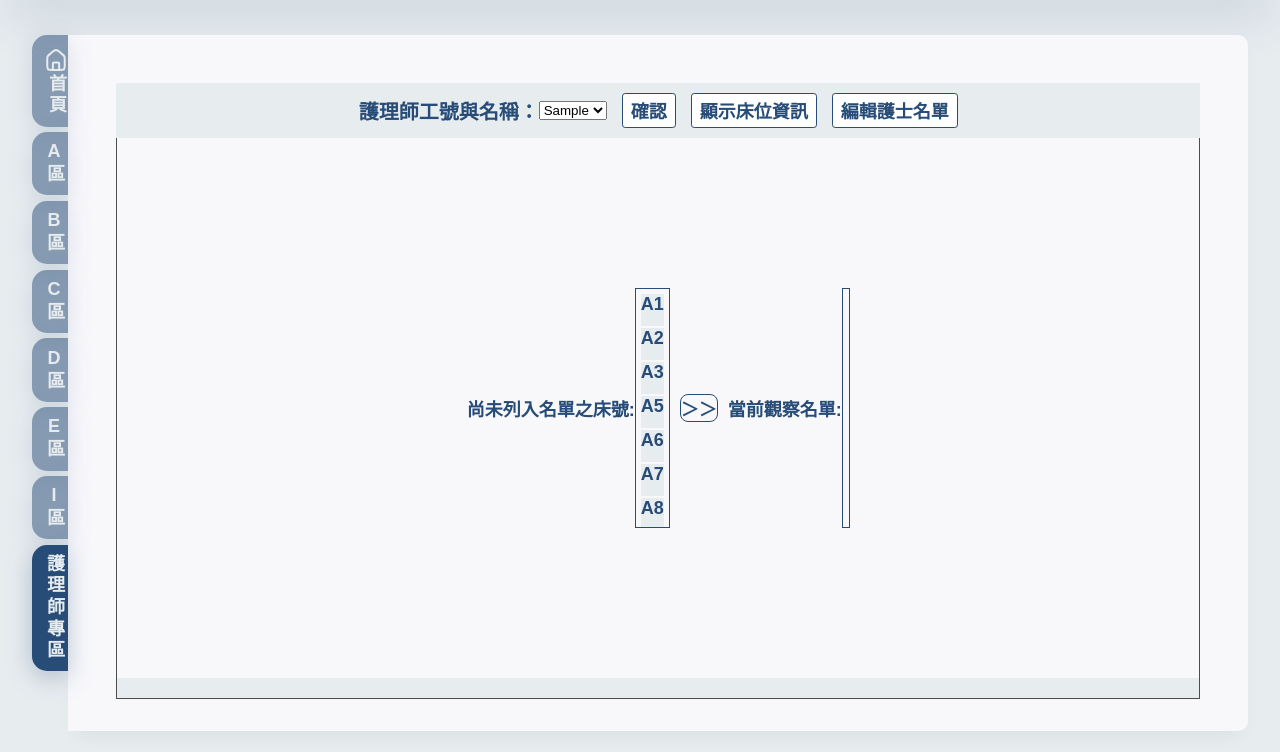
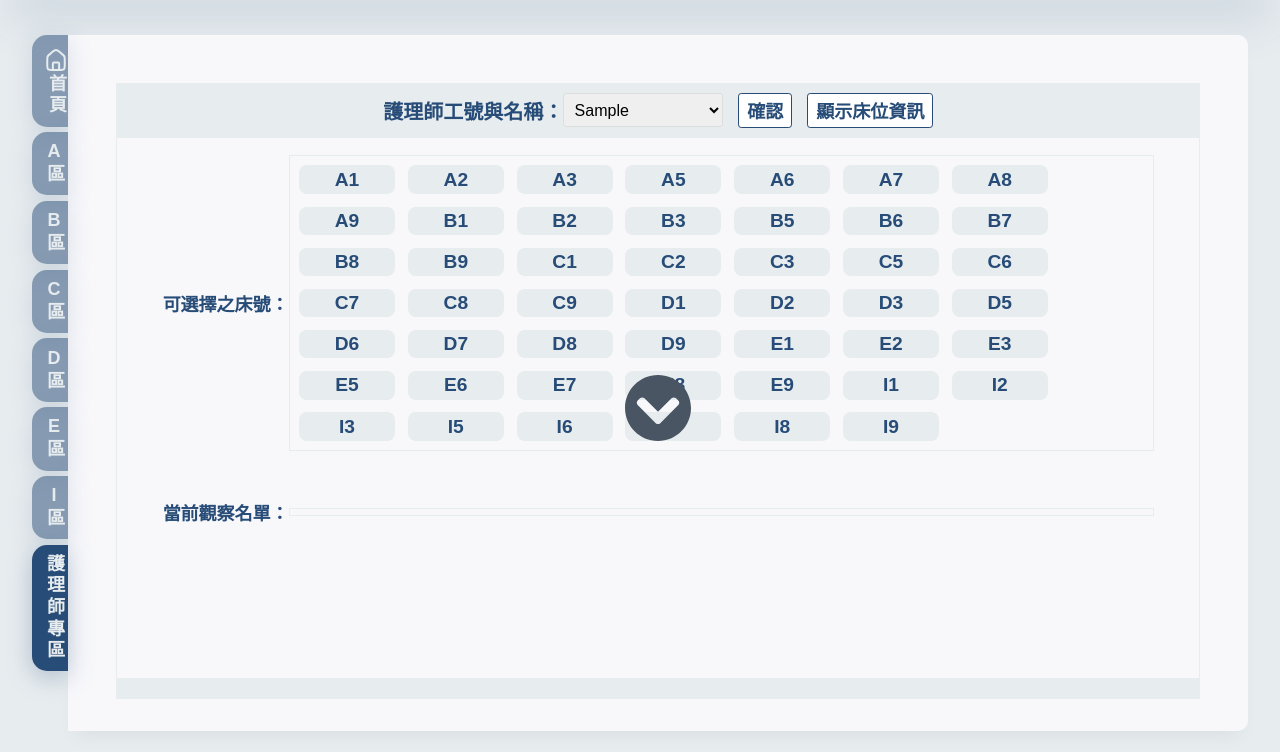
Before and after one commit to Azure0413-project/IDH, a Django app: template interface/templates/nurseAreaAdjust.html in a window 1280 px wide. Shown: the part 48-800 px from the top of the page. Run offline with Django 3.2, Linux system fonts and the light colour scheme; the template is opened without the code that fills it: most values are stand-ins (such as "Sample title", 1, 10 or a date in 2020); some libraries are stand-ins or nearby versions.

Commit message:
[Feature]Modify nurse search list layout

```diff
--- a/interface/templates/nurseAreaAdjust.html
+++ b/interface/templates/nurseAreaAdjust.html
@@ -1,4 +1,5 @@
 {% extends 'base.html' %} {% block content %} {% load static %}
+<script src="{% static "js/nurseAreaAdjust.js" %}"></script>
 <div class="container">
   <div class="tab">
     <button class="tablinks"  onclick="openTab(event, 'dashboard', 'dashboard')"  id="defaultOpen">
@@ -28,22 +29,22 @@
           {% csrf_token %}
           <button class="nurse-btn" onclick="AdjustPage()">確認</button>
           <button class="nurse-btn" onclick="SwitchSearchPage()">顯示床位資訊</button>
-          <button class="nurse-btn">編輯護士名單</button>
         </div>
         <div class="tab-area-nurse-v2">
           <div class="left-tab-area">
-              <div style="display: flex; justify-content: center;">
-                尚未列入名單之床號:
+              <div>
+                可選擇之床號：
               </div>
               <ul id="notInList" class="list-format">
               </ul>
           </div>
           <div class="middle-tab-area">
-              <a style="border: 1px solid; border-radius: 8px;">＞＞</a>
+            {%load static%}
+            <img src="{% static 'img/right_active.svg' %}" alt=">>">
           </div>
           <div class="right-tab-area">
               <div>
-                當前觀察名單:
+                當前觀察名單：
               </div>
               <ul id="existedList" class="list-format">
               </ul>
--- a/interface/templates/nurseAreaNurseList.html
+++ b/interface/templates/nurseAreaNurseList.html
@@ -1,4 +1,5 @@
 {% extends 'base.html' %} {% block content %} {% load static %}
+<script src="{% static "js/nurseAreaNurseList.js" %}"></script>
 <div class="container">
   <div class="tab">
     <button class="tablinks"  onclick="openTab(event, 'dashboard', 'dashboard')"  id="defaultOpen">
--- a/static/css/dashboard.css
+++ b/static/css/dashboard.css
@@ -191,15 +191,6 @@
     height: 100%;
 }
 
-.tab-area-nurse-v2 {
-    display: flex;
-    justify-content: center;
-    align-items: center;
-    height: 90%;
-    border-left: 1px solid #4D4D4D;
-    border-right: 1px solid #4D4D4D;
-}
-
 .tab-area h1 {
     color: rgba(135, 156, 179, 0.4);
     font-size: 72px;
--- a/static/css/nurseArea.css
+++ b/static/css/nurseArea.css
@@ -1,17 +1,32 @@
+.tab-area-nurse-v2 {
+    display: flex;
+    flex-direction: column;
+    justify-content: center;
+    align-items: center;
+    height: 90%;
+    border-left: 1px solid #E7ECEF;
+    border-right: 1px solid #E7ECEF;
+}
+
 .list-format {
-    display: inline !important;
-    border: 1px solid;
+    display: flex;
+    flex-flow: row wrap;
     padding: 3px 3px 3px 3px;
-    overflow-y: scroll;
-    height: 15rem;
+    width: 80%;
+    border: 1px solid #E7ECEF;
 }
 
 .middle-tab-area {
     display: flex;
     align-items: center;
     justify-content: center;
-    margin: 5px 5px 5px 5px;
-    padding: 5px 5px 5px 5px;
+    margin: 5px;
+    padding: 5px;
+    height: 10px;
+}
+
+.middle-tab-area img {
+    rotate: 90deg;
 }
 
 .top-tab-area {
@@ -30,18 +45,26 @@
     align-items: center;
     justify-content: center;
     padding: 10px 10px 10px 10px;
-    border-left: 1px solid #4D4D4D;
-    border-right: 1px solid #4D4D4D;
-    border-bottom: 1px solid #4D4D4D;
+    border-left: 1px solid #E7ECEF;
+    border-right: 1px solid #E7ECEF;
+    border-bottom: 1px solid #E7ECEF;
 }
 
 .list-cell-format {
-    height: 2rem;
-    width: auto;
-    font-size: 18px;
+    list-style: none;
+    margin: 0.4rem;
+    height: 100%;
+    width: 5em;
+    font-size: 1.2rem;
+    padding: 0.2rem;
     background-color: #E7ECEF;
-    margin: 2px 2px 2px 2px;
-    list-style: none;
+    border-radius: 0.5rem;
+    text-align: center;
+}
+
+.list-cell-format:hover {
+    color: #E7ECEF;
+    background-color: #4a5563;
 }
 
 .nurseList-cell-format{
@@ -59,6 +82,8 @@
     display: flex !important;
     align-items: center !important;
     justify-content: center !important;
+    width: 100%;
+    height: 35%;
 }
 
 .nurse-btn {
@@ -80,3 +105,36 @@
     justify-content: center;
     font-size: 2rem;
 }
+
+select {
+    width: 10em;
+    padding: 0.4rem;
+    border: 1px solid #ddd;
+    border-radius: 0.2rem;
+    font-size: 1rem;
+}
+
+option {
+    padding: 10px;
+    height: 10px;
+}
+
+select:focus {
+    outline: none;
+    border-color: #333;
+}
+
+.tab-area-nurse .down {
+    height: 100%;
+    overflow: auto;
+    display: flex;
+    flex-flow: row wrap;
+    margin: 0 auto;
+    justify-content: center;
+    align-content: flex-start;
+}
+
+.tab-area-nurse ul .bed {
+    margin: 2rem 2rem 1.5rem 2rem;
+    flex: 0 0 45%;
+}
--- a/static/js/index.js
+++ b/static/js/index.js
@@ -125,6 +125,7 @@ function prev() {
 }
 
 function clear() {
+  console.log("clear");
   let back = document.location.href;
   let area = back.split("/");
   if (area[4] == "get_record") {
--- a/static/js/nurseAreaSearch.js
+++ b/static/js/nurseAreaSearch.js
@@ -12,6 +12,7 @@ function SearchFunc(){
     }
     targetUrl = rootUrl + `NASearch/${nurseId}/${bedStr}`;
     location.href = targetUrl;
+    console.log('search');
 }
 
 function SwitchNurseList(){
--- a/templates/base.html
+++ b/templates/base.html
@@ -47,9 +47,6 @@
     <script src="{%static 'js/index.js' %}" crossorigin="anonymous"></script>
     <script src="{% static "js/homepage.js" %}"></script>
     <script src="{%static 'js/feedback.js' %}" crossorigin="anonymous"></script>
-    <script src="{% static "js/nurseAreaAdjust.js" %}"></script>
-    <script src="{% static "js/nurseAreaNurseList.js" %}"></script>
-    <script src="{% static "js/nurseAreaSearch.js" %}"></script>
     {% block content %}
     {% endblock %}
     </main>
```
Also changed, not shown: interface/templates/index.html (+4 -4 lines), interface/templates/nurseAreaSearch.html (+7 -7 lines).
